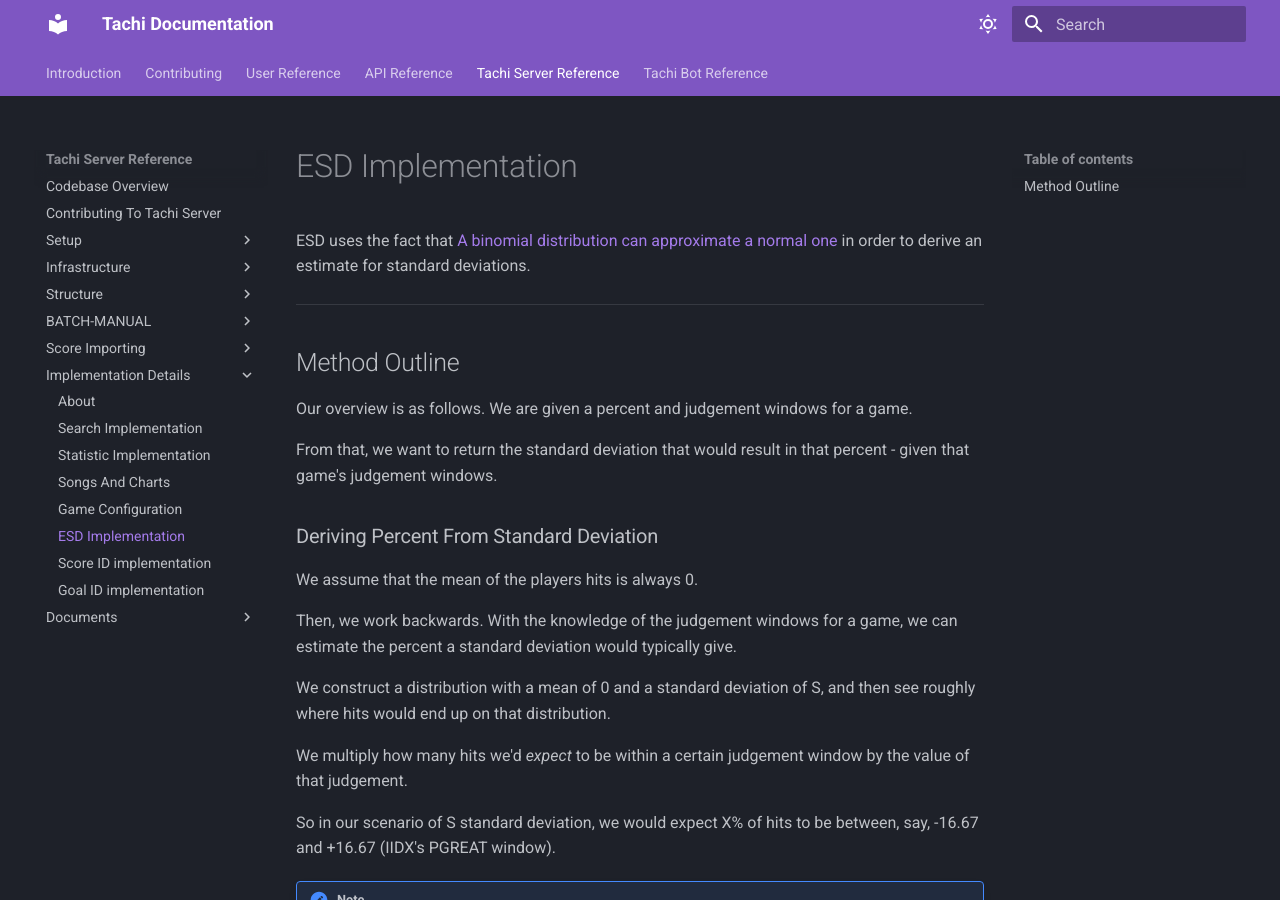
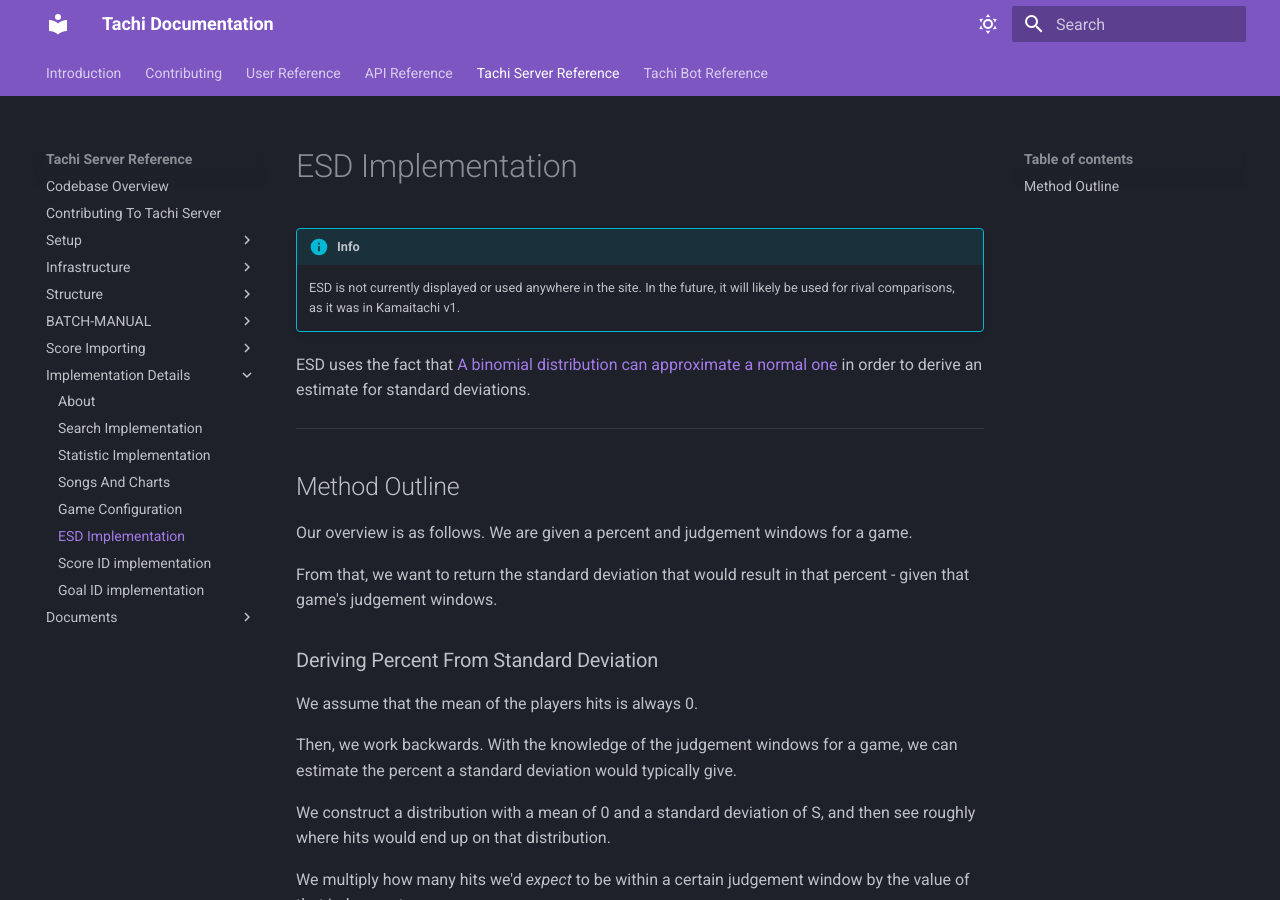
Before and after one commit to zkrising/Tachi, an MkDocs documentation site: the page built from docs/docs/tachi-server/implementation-details/esd.md, in a window 1280 px wide and 900 px high. Built offline with MkDocs 1.6.1 and Material for MkDocs 9.7.7, drawn with Linux system fonts in a browser that asks for light colours.

Commit message:
Add ESD disclaimer.

```diff
--- a/docs/docs/tachi-server/implementation-details/esd.md
+++ b/docs/docs/tachi-server/implementation-details/esd.md
@@ -1,4 +1,8 @@
 # ESD Implementation
+
+!!! info
+	ESD is not currently displayed or used anywhere in the site. In the future, it will
+	likely be used for rival comparisons, as it was in Kamaitachi v1.
 
 ESD uses the fact that [A binomial distribution can approximate a normal one](https://en.wikipedia.org/wiki/Central_limit_theorem) in order to derive an estimate for standard deviations.
 
```
